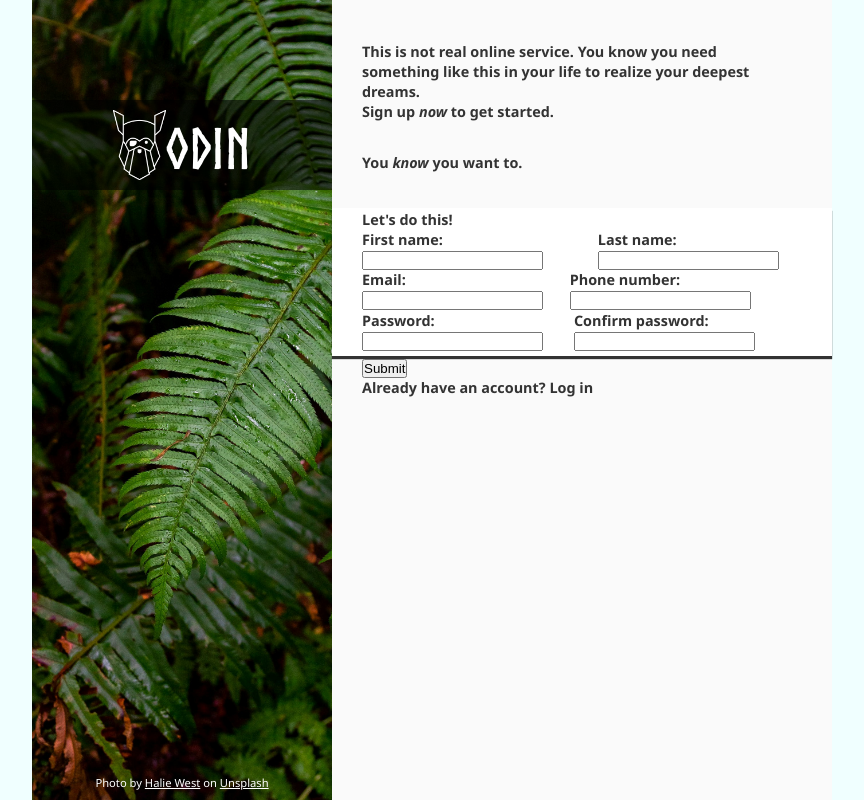
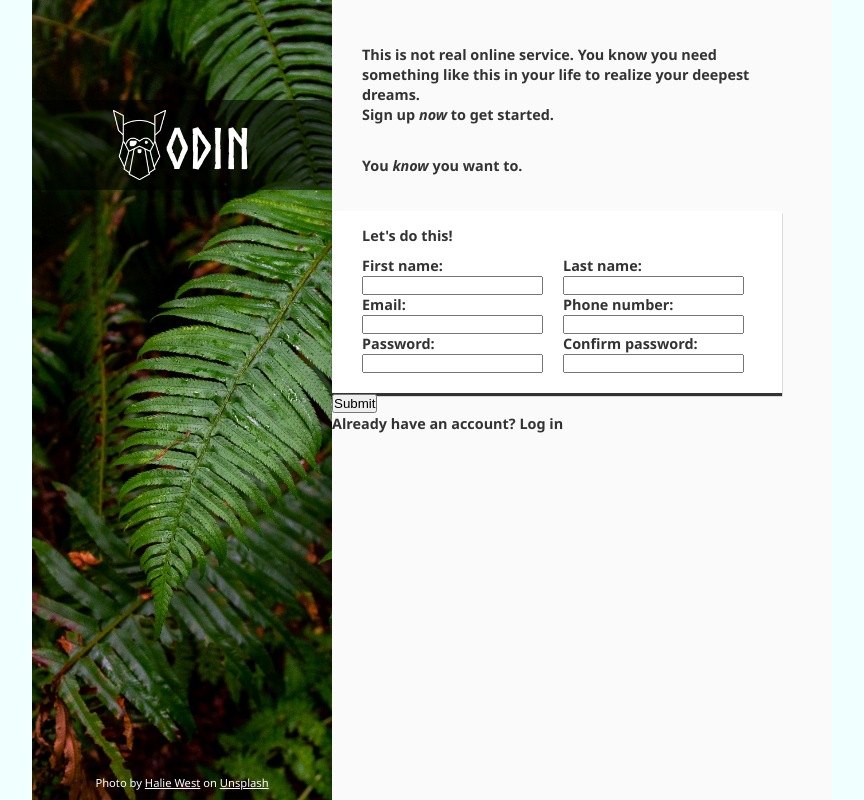
Before and after one commit to GaniyuSodiq/odin-form, a plain HTML site: page index.html in a window 1280 px wide. Shown: the whole page, without its empty margins (208-1072 px from the left). Drawn offline with Linux system fonts and the light colour scheme.

Commit message:
Discover that the form has two inner containers

```diff
--- a/index.html
+++ b/index.html
@@ -29,8 +29,9 @@
         </div>
         <div class="form-section">
             <div class="rhs">
+                <form action="" method="">
+                    <section class="form-top">
                         <h3>Let's do this!</h3>
-                <form action="" method="">
                         <div class="names">
                             <div>
                                 <label for="fname">First name: </label>
@@ -61,12 +62,13 @@
                                 <input type="password" id="confirm-pwd" name="confirm-password" required>
                             </div>
                         </div>
+                    </section>
+                    <section class="form-bottom">
+                        <button>Submit</button>
+                        <p>Already have an account? <span>Log in</span></p>
+                    </section>
                 </form>
             </div>
-        </div>
-        <div class="button-section rhs">
-            <button>Submit</button>
-            <p>Already have an account? <span>Log in</span></p>
         </div>
     </section>
 </body>
--- a/style.css
+++ b/style.css
@@ -79,21 +79,21 @@ body{
 }
 
 .hero-text{
-    padding: 2px 0 5px 30px;
+    padding: 5px 0 5px 30px;
 }
 
 .hero-text > p{
     margin-bottom: 30px;
 }
 
-.form-section{
+.form-top{
     /* border: 1px solid black; */
     background-color: white;
     box-shadow: 0px 3px 1px 0px #333;
-    padding: 2px 0 5px 30px;
+    padding: 5px 0 20px 30px;
 }
 
-form > div{
+.form-top > div{
     display: flex;
     gap: 20px;
 }
@@ -101,8 +101,15 @@ form > div{
 .rhs h3{
     font-size: inherit;
     color: inherit;
+    margin: 10px 0;
 }
 
 .button-section{
-    padding: 2px 0 5px 30px;
+    padding: 20px 0 5px 30px;
 }
+
+.form-top > div > div{
+    display: flex;
+    flex-direction: column;
+
+}
```
Lines whose indentation alone changed are shown as unchanged.
